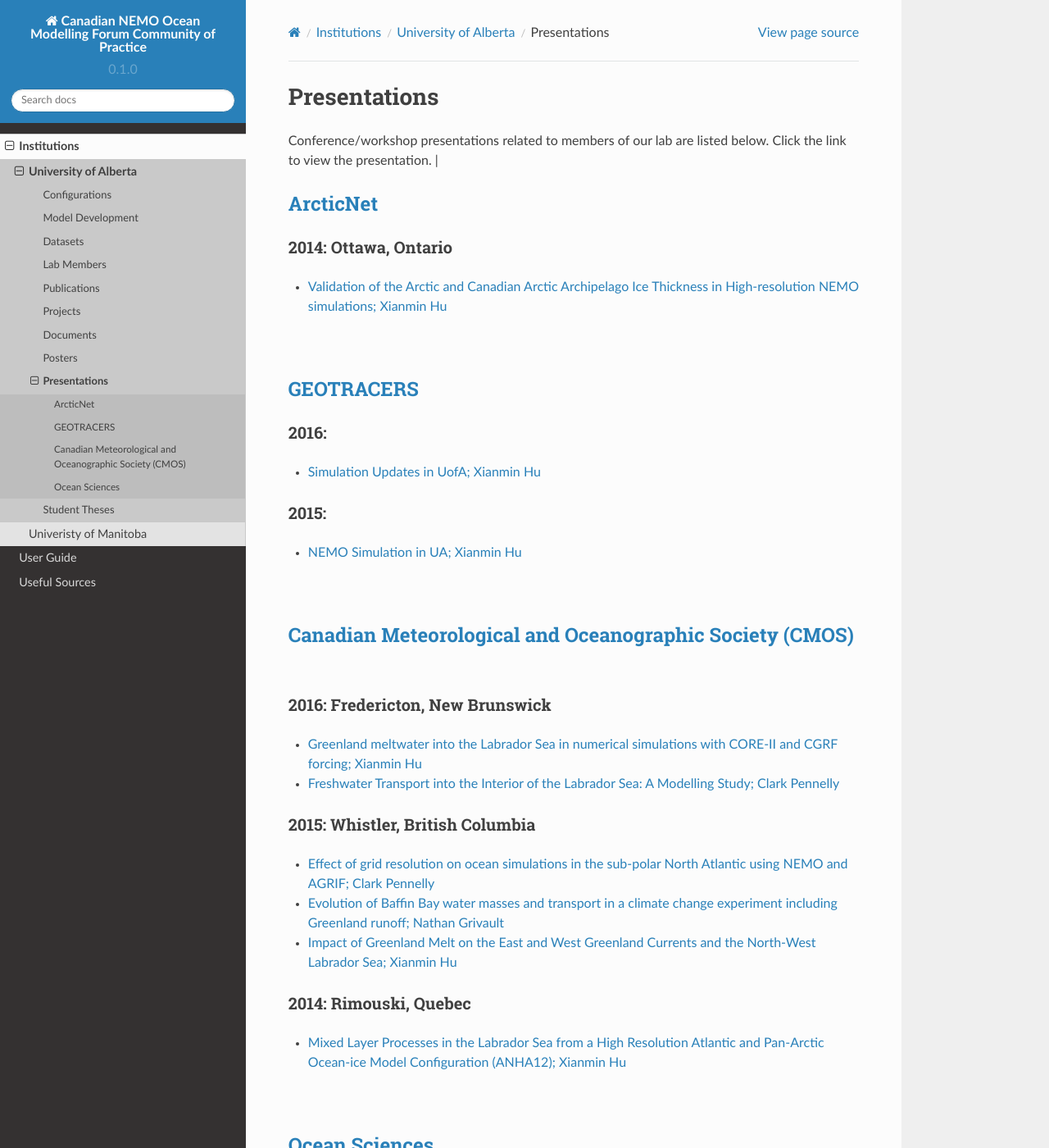
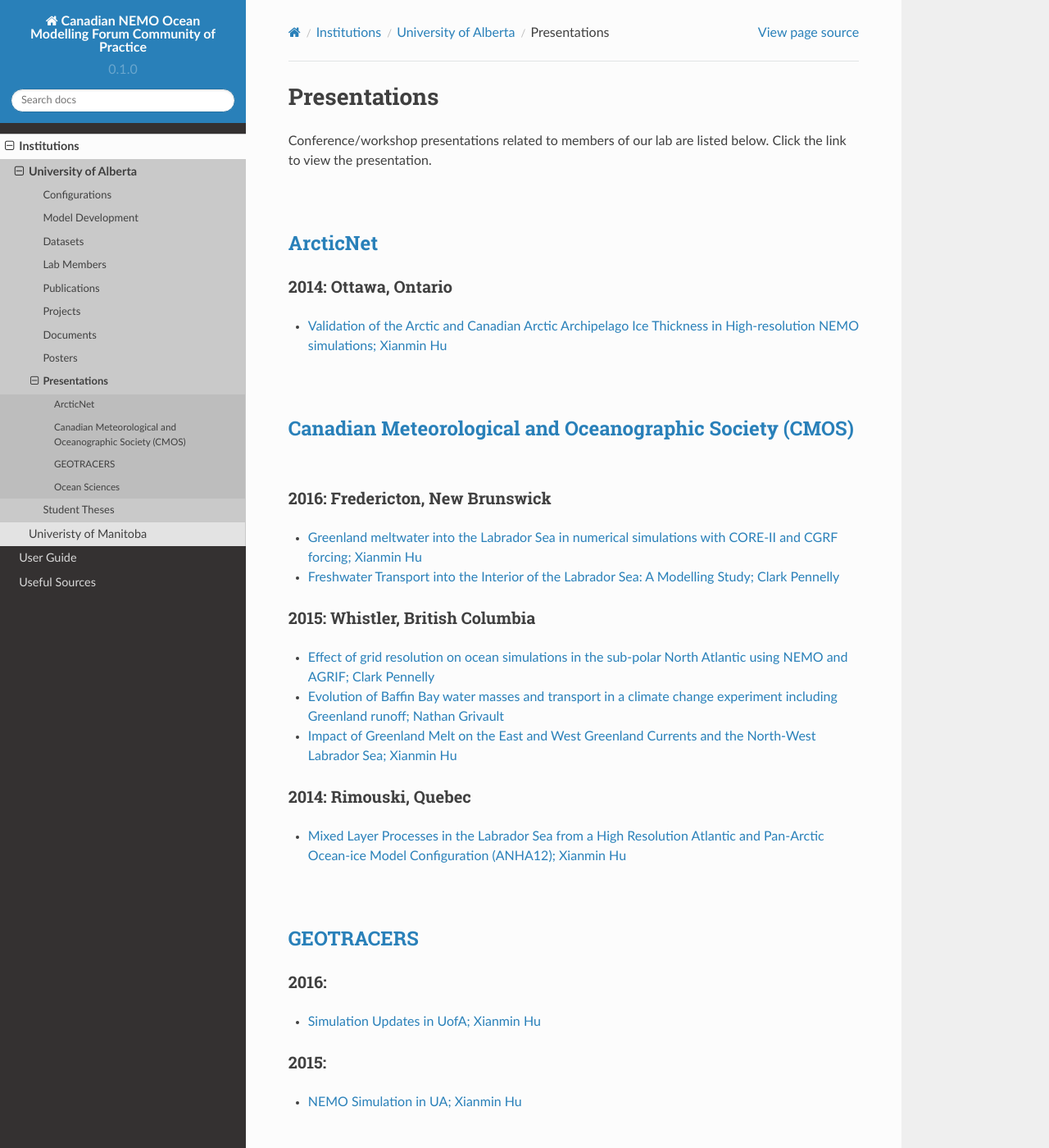
Before and after one commit to UofA-NEMO/Canadian-NEMO-Ocean-Modelling-Forum-Community-of-Practice, a Sphinx documentation site: the page built from docs/Institutions/UofA/Presentations.rst, in a window 1280 px wide and 1400 px high. Shown: the whole window at 82% size. Built offline with Sphinx 7.4.7 and the Read the Docs theme 2.0.0, drawn with Linux system fonts in a browser that asks for light colours; pages that are not in the unit, such as notebooks, are missing from menus; part of the change alters nothing that is shown.

```diff
--- a/docs/Institutions/UofA/Presentations.rst
+++ b/docs/Institutions/UofA/Presentations.rst
@@ -2,6 +2,7 @@ Presentations
 =============
 
 Conference/workshop presentations related to members of our lab are listed below. Click the link to view the presentation.
+
 |
 
 `ArcticNet <https://arcticnet.ulaval.ca/>`_
@@ -14,21 +15,6 @@ Conference/workshop presentations related to members of our lab are listed below
 
 |
 
-`GEOTRACERS <https://www.geotraces.org/>`_
-------------------------------------------
-
-2016:
-^^^^^^^^^^^^^^^^^^^^^^^
-
-* `Simulation Updates in UofA; Xianmin Hu <../../_static/_UofA/GEOTRACERS_T_2016_HU.pdf>`_
-
-
-2015:
-^^^^^^^^^^^^^^^^^^^^^^^^^^^^
-
-* `NEMO Simulation in UA; Xianmin Hu <../../_static/_UofA/GEOTRACERS_T_2015_HU.pdf>`_
-
-|
 `Canadian Meteorological and Oceanographic Society (CMOS) <https://www.cmos.ca/>`_
 ----------------------------------------------------------------------------------
 
@@ -57,6 +43,22 @@ Conference/workshop presentations related to members of our lab are listed below
 
 |
 
+`GEOTRACERS <https://www.geotraces.org/>`_
+------------------------------------------
+
+2016:
+^^^^^^^^^^^^^^^^^^^^^^^
+
+* `Simulation Updates in UofA; Xianmin Hu <../../_static/_UofA/GEOTRACERS_T_2016_HU.pdf>`_
+
+
+2015:
+^^^^^^^^^^^^^^^^^^^^^^^^^^^^
+
+* `NEMO Simulation in UA; Xianmin Hu <../../_static/_UofA/GEOTRACERS_T_2015_HU.pdf>`_
+
+|
+
 `Ocean Sciences <https://www.aslo.org/>`_
 -----------------------------------------
 
```
